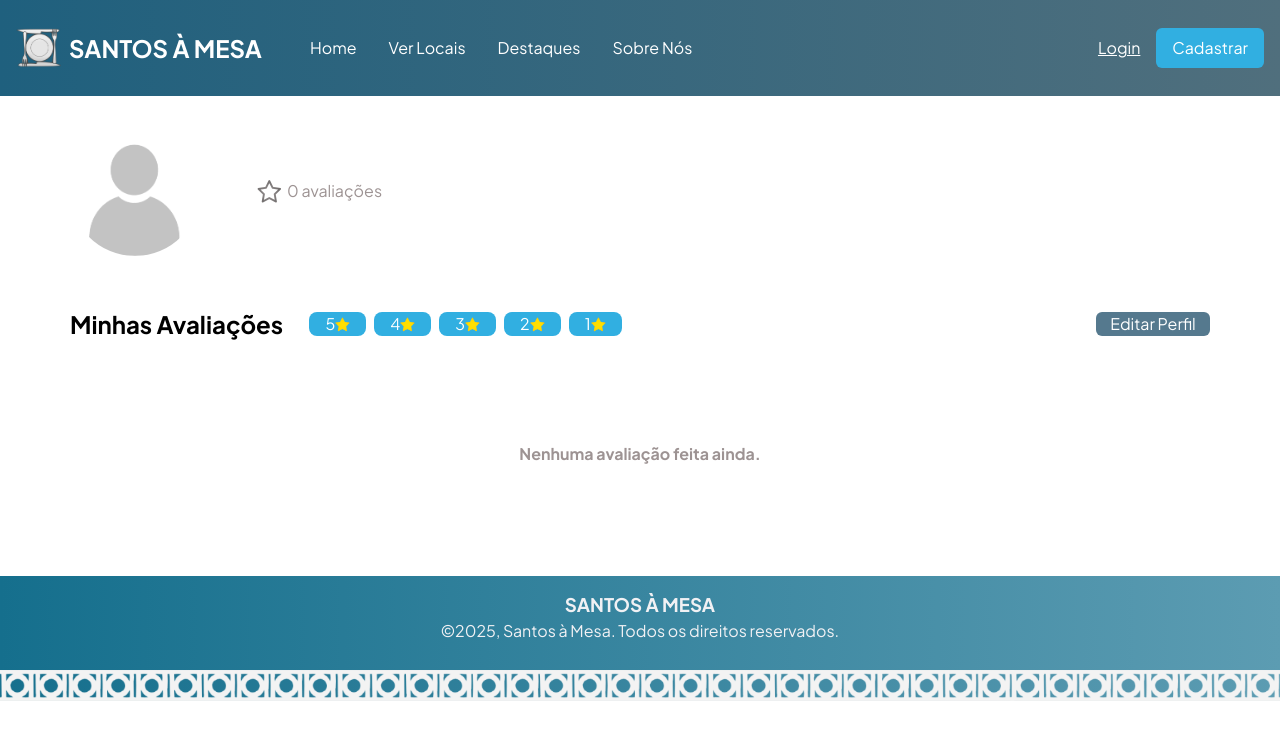
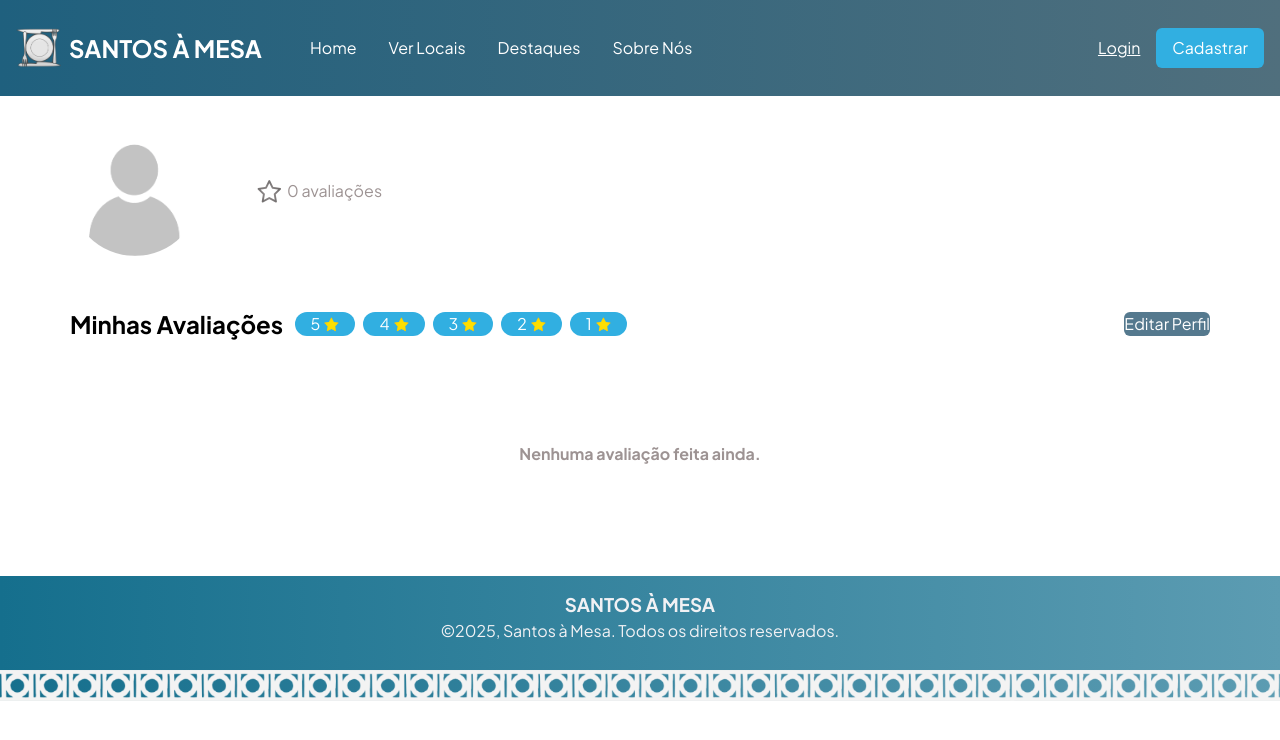
Before and after one commit to aguiar-marcelo/santosamesa, a Next.js app: page /perfil in a window 1280 px wide. Shown: the top 740 px of the page. Built offline with nearby package versions, Linux system fonts and the light colour scheme.

Commit message:
fix: melhora código filtros

```diff
--- a/src/components/LocalPage.tsx
+++ b/src/components/LocalPage.tsx
@@ -113,44 +113,25 @@ const LocalPage = () => {
                 </div>
 
                 <div className="mt-[15px] mb-[45px] w-fit">
-                  <div className="border-2 border-[#c8c5c5] rounded-lg p-[10px]">
-                    <div className="flex gap-[1%]">
-                      <button className="bg-[#86929A] text-white rounded-xl px-4">
-                        Todos
+                  <div className="border-2 border-[#c8c5c5] rounded-lg p-[10px] flex gap-[1%]">
+                    <button className="bg-[#86929A] text-white rounded-xl px-4">Todos</button>
+                    <button className="bg-[#86929A] text-white rounded-xl px-4">Cafés</button>
+                    <button className="bg-[#86929A] text-white rounded-xl px-4">Pizzarias</button>
+                    <button className="bg-[#86929A] text-white rounded-xl px-4">Churrascarias</button>
+                    <button className="bg-[#86929A] text-white rounded-xl px-4">Padarias</button>
+                    {[5, 4, 3, 2, 1].map((rating) => (
+                      <button
+                        key={rating}
+                        className="bg-[#86929A] text-white rounded-xl px-4 flex items-center justify-center"
+                      >
+                        {rating}
+                        <img
+                          className="w-[15px] h-[15px] ml-1"
+                          src="img/estrela-preenchida.png"
+                          alt="Estrela"
+                        />
                       </button>
-                      <button className="bg-[#86929A] text-white rounded-xl px-4">
-                        Cafés
-                      </button>
-                      <button className="bg-[#86929A] text-white rounded-xl px-4">
-                        Pizzarias
-                      </button>
-                      <button className="bg-[#86929A] text-white rounded-xl px-4">
-                        Churrascarias
-                      </button>
-                      <button className="bg-[#86929A] text-white rounded-xl px-4">
-                        Padarias
-                      </button>
-                      <button className="bg-[#86929A] text-white rounded-xl px-4 flex items-center justify-center">
-                        5
-                        <img className="w-[15px] h-[15px] ml-1" src="img/estrela-preenchida.png" alt="Estrela" />
-                      </button>
-                      <button className="bg-[#86929A] text-white rounded-xl px-4 flex items-center justify-center">
-                        4
-                        <img className="w-[15px] h-[15px] ml-1" src="img/estrela-preenchida.png" alt="Estrela" />
-                      </button>
-                      <button className="bg-[#86929A] text-white rounded-xl px-4 flex items-center justify-center">
-                        3
-                        <img className="w-[15px] h-[15px] ml-1" src="img/estrela-preenchida.png" alt="Estrela" />
-                      </button>
-                      <button className="bg-[#86929A] text-white rounded-xl px-4 flex items-center justify-center">
-                        2
-                        <img className="w-[15px] h-[15px] ml-1" src="img/estrela-preenchida.png" alt="Estrela" />
-                      </button>
-                      <button className="bg-[#86929A] text-white rounded-xl px-4 flex items-center justify-center">
-                        1
-                        <img className="w-[15px] h-[15px] ml-1" src="img/estrela-preenchida.png" alt="Estrela" />
-                      </button>
-                    </div>
+                    ))}
                   </div>
                 </div>
 
--- a/src/components/ProfilePage.tsx
+++ b/src/components/ProfilePage.tsx
@@ -6,7 +6,7 @@ import MenuSection from './MenuSection';
 import FooterSection from './FooterSection';
 import { apiBaseUrl } from './LocalInfoPage';
 import { Restaurant } from '../interfaces/restaurant';
-import { Loader2 } from 'lucide-react'; // Import the Loader component
+import { Loader2 } from 'lucide-react';
 
 interface Rating {
   id: string;
@@ -45,13 +45,13 @@ const ProfilePage = () => {
         if (!response.ok) {
           if (response.status === 404) {
             setUserRatings([]);
-            setErrorRatings(null); // Clear any previous error message
+            setErrorRatings(null);
             setLoadingRatings(false);
             return;
           }
-          const errorText = await response.text(); // Get the error as text
+          const errorText = await response.text();
           console.error("Failed to fetch user ratings:", errorText);
-          setErrorRatings(`Failed to load your ratings: ${response.status} - ${errorText}`); // Include status and raw error
+          setErrorRatings(`Failed to load your ratings: ${response.status} - ${errorText}`);
           setUserRatings([]);
           return;
         }
@@ -109,24 +109,22 @@ const ProfilePage = () => {
             </div>
           </div>
 
-          <div className="grid grid-cols-[20%_68%_10%] gap-[1%] items-center">
+          <div className="grid grid-cols-[auto_1fr_auto] gap-[1%] items-center">
             <h2 className="font-bold">Minhas Avaliações</h2>
             <div className="flex items-center gap-2">
-              <button className="bg-[#31afe1] text-white rounded-lg flex items-center px-4">
-                5 <img className="w-[15px] h-[15px]" src="img/estrela-preenchida.png" alt="Estrela" />
-              </button>
-              <button className="bg-[#31afe1] text-white rounded-lg flex items-center px-4">
-                4 <img className="w-[15px] h-[15px]" src="img/estrela-preenchida.png" alt="Estrela" />
-              </button>
-              <button className="bg-[#31afe1] text-white rounded-lg flex items-center px-4">
-                3 <img className="w-[15px] h-[15px]" src="img/estrela-preenchida.png" alt="Estrela" />
-              </button>
-              <button className="bg-[#31afe1] text-white rounded-lg flex items-center px-4">
-                2 <img className="w-[15px] h-[15px]" src="img/estrela-preenchida.png" alt="Estrela" />
-              </button>
-              <button className="bg-[#31afe1] text-white rounded-lg flex items-center px-4">
-                1 <img className="w-[15px] h-[15px]" src="img/estrela-preenchida.png" alt="Estrela" />
-              </button>
+              {[5, 4, 3, 2, 1].map((rating) => (
+                <button
+                  key={rating}
+                  className="bg-[#31afe1] text-white rounded-[0.75rem] flex items-center px-4"
+                >
+                  {rating}
+                  <img
+                    className="w-[15px] h-[15px] ml-1"
+                    src="img/estrela-preenchida.png"
+                    alt="Estrela"
+                  />
+                </button>
+              ))}
             </div>
             <button className="bg-[#55798E] text-white rounded-md">Editar Perfil</button>
           </div>
@@ -138,7 +136,7 @@ const ProfilePage = () => {
             </div>
           ) : userRatings.length > 0 ? (
             userRatings.map((rating) => (
-              <div key={rating.id} className="border-2 border-[#666565] rounded-lg p-[30px] mt-[15px]">
+              <div key={rating.id} className="border-2 border-[#666565]  p-[30px] mt-[15px]">
                 <div>
                   <div className="flex">
                     <img
```
Lines whose indentation alone changed are shown as unchanged.
